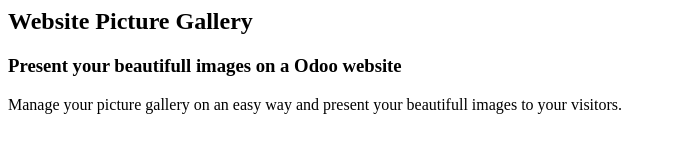
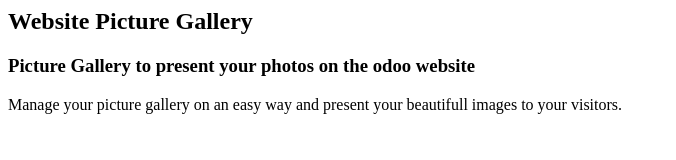
Before and after one commit to leo-guggenberger/picture_gallery, a plain HTML site: page picture_gallery/static/description/index.html in a window 1280 px wide. Shown: the whole page, without its empty margins (0-676 px from the left). Drawn offline with Linux system fonts and the light colour scheme.

Commit message:
Description summary

```diff
--- a/picture_gallery/static/description/index.html
+++ b/picture_gallery/static/description/index.html
@@ -2,7 +2,7 @@
     <div class="oe_row oe_spaced">
         <div class="oe_span12">
             <h2 class="oe_slogan">Website Picture Gallery</h2>
-            <h3 class="oe_slogan">Present your beautifull images on a Odoo website</h3>
+            <h3 class="oe_slogan">Picture Gallery to present your photos on the odoo website</h3>
         </div>
         <div class="oe_span6">
             <p class="oe_mt32">
```
